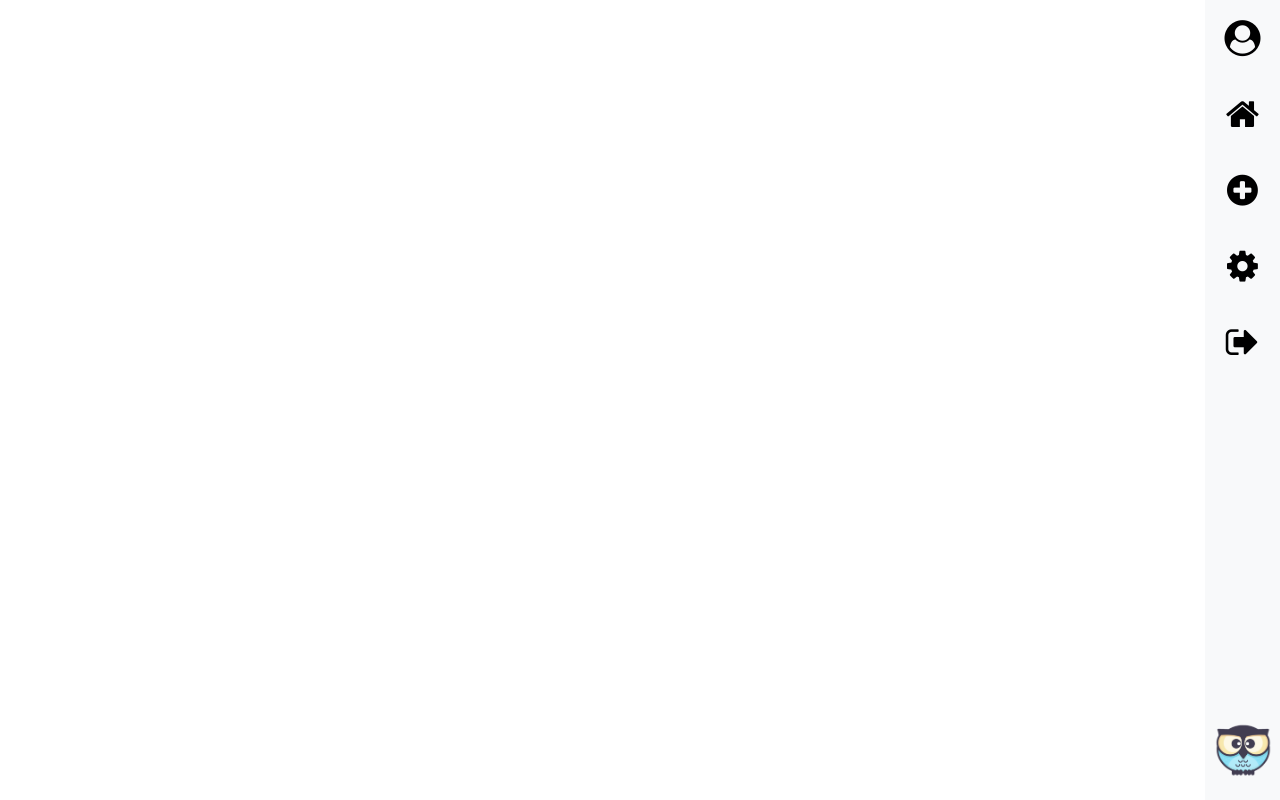
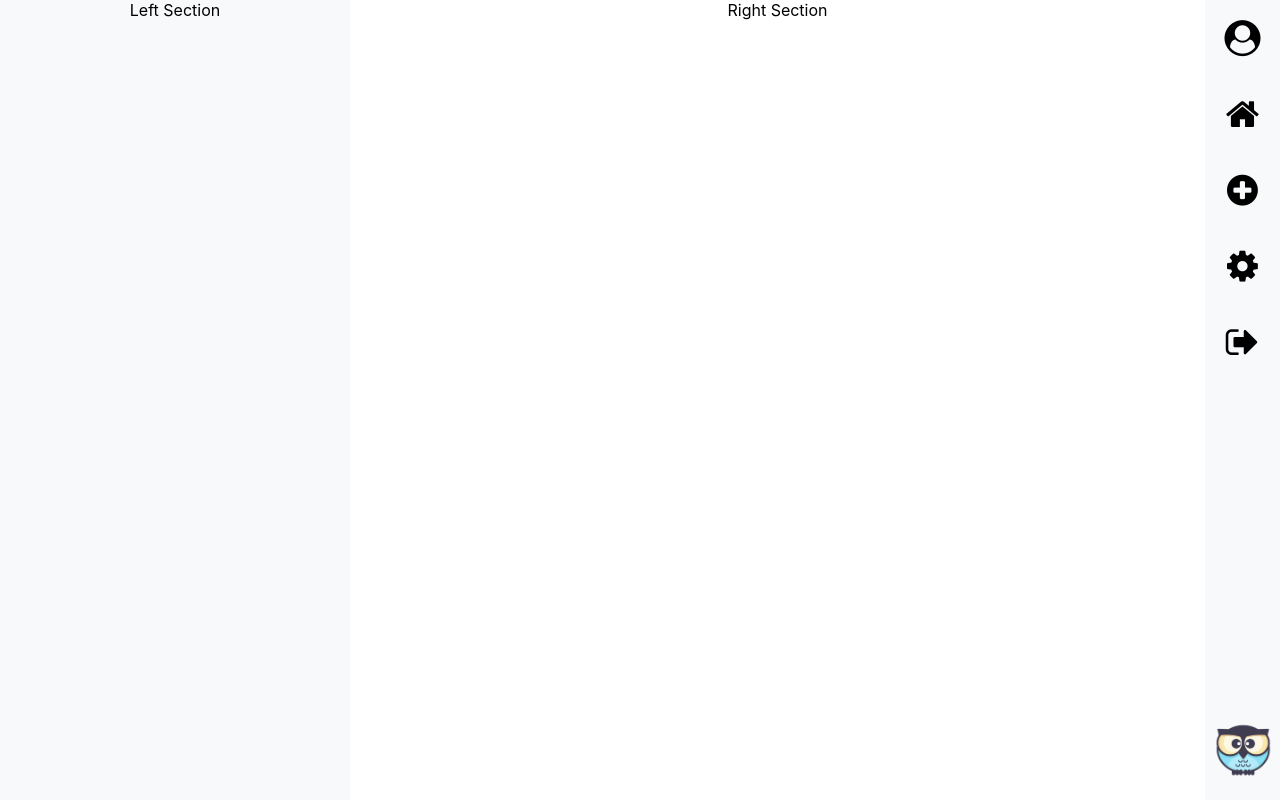
Before and after one commit to nourbalaha/social-eyes, a React (Create React App) app: page /addpost in a window 1280 px wide. Built offline with nearby package versions, Linux system fonts and the light colour scheme.

Commit message:
added addpost and settings pages to Router

```diff
--- a/src/App.js
+++ b/src/App.js
@@ -6,6 +6,8 @@ import Navbar from './components/Navbar/Navbar.component';
 
 import Profile from './pages/Profile/Profile.page'
 import Home from './pages/Home/Home.page'
+import AddPost from './pages/AddPost/AddPost.page'
+import Settings from './pages/Settings/Settings.page'
 
 function App() {
   return (
@@ -14,6 +16,8 @@ function App() {
         <Switch>
           <Route exact path="/" component={Home} />
           <Route path="/profile/:userref" component={Profile} />
+          <Route path="/addpost/" component={AddPost} />
+          <Route path="/settings/" component={Settings} />
         </Switch>
       </main>
       <Navbar />
```
